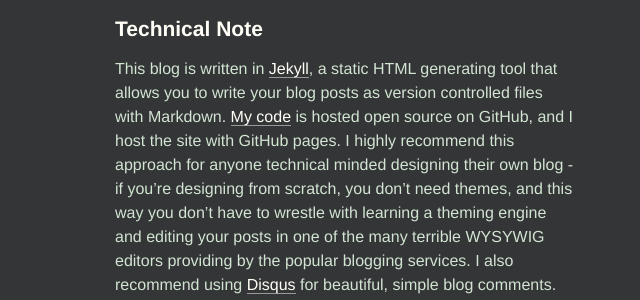
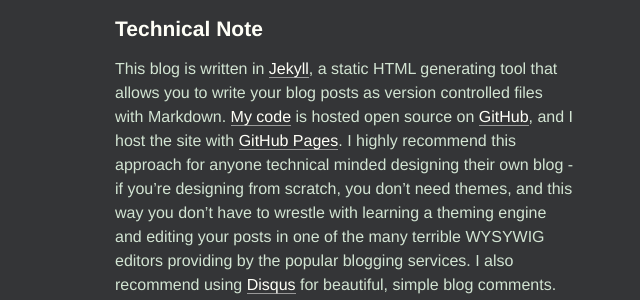
Before and after one commit to samgro/samgro.github.com, a Jekyll site: the page built from _posts/2012-02-19-blog-design-101.md, in a window 1280 px wide and 900 px high, scrolled down 4363 px. Shown: the part 389-689 px from the top of the window, without its empty margins (271-911 px from the left). Built offline with Jekyll 4.4.1, drawn with Linux system fonts in a browser that asks for light colours; nearby versions of some CDN libraries; comment, search, counter and statistics services are not loaded; some of the changed lines change nothing that is shown.

Commit message:
GitHub links

```diff
--- a/_posts/2012-02-19-blog-design-101.md
+++ b/_posts/2012-02-19-blog-design-101.md
@@ -65,4 +65,4 @@
 </ul>
 
 ## Technical Note
-This blog is written in <a href='https://github.com/mojombo/jekyll' target='_blank'>Jekyll</a>, a static HTML generating tool that allows you to write your blog posts as version controlled files with Markdown. <a href='https://github.com/samgro/samgro.github.com' target='_blank'>My code</a> is hosted open source on GitHub, and I host the site with GitHub pages. I highly recommend this approach for anyone technical minded designing their own blog - if you're designing from scratch, you don't need themes, and this way you don't have to wrestle with learning a theming engine and editing your posts in one of the many terrible WYSYWIG editors providing by the popular blogging services. I also recommend using <a href='http://www.disqus.com' target='_blank'>Disqus</a> for beautiful, simple blog comments.
+This blog is written in <a href='https://github.com/mojombo/jekyll' target='_blank'>Jekyll</a>, a static HTML generating tool that allows you to write your blog posts as version controlled files with Markdown. <a href='https://github.com/samgro/samgro.github.com' target='_blank'>My code</a> is hosted open source on <a href='http://github.com/' target='_blank'>GitHub</a>, and I host the site with <a href='http://pages.github.com/' target='_blank'>GitHub Pages</a>. I highly recommend this approach for anyone technical minded designing their own blog - if you're designing from scratch, you don't need themes, and this way you don't have to wrestle with learning a theming engine and editing your posts in one of the many terrible WYSYWIG editors providing by the popular blogging services. I also recommend using <a href='http://www.disqus.com' target='_blank'>Disqus</a> for beautiful, simple blog comments.
```
